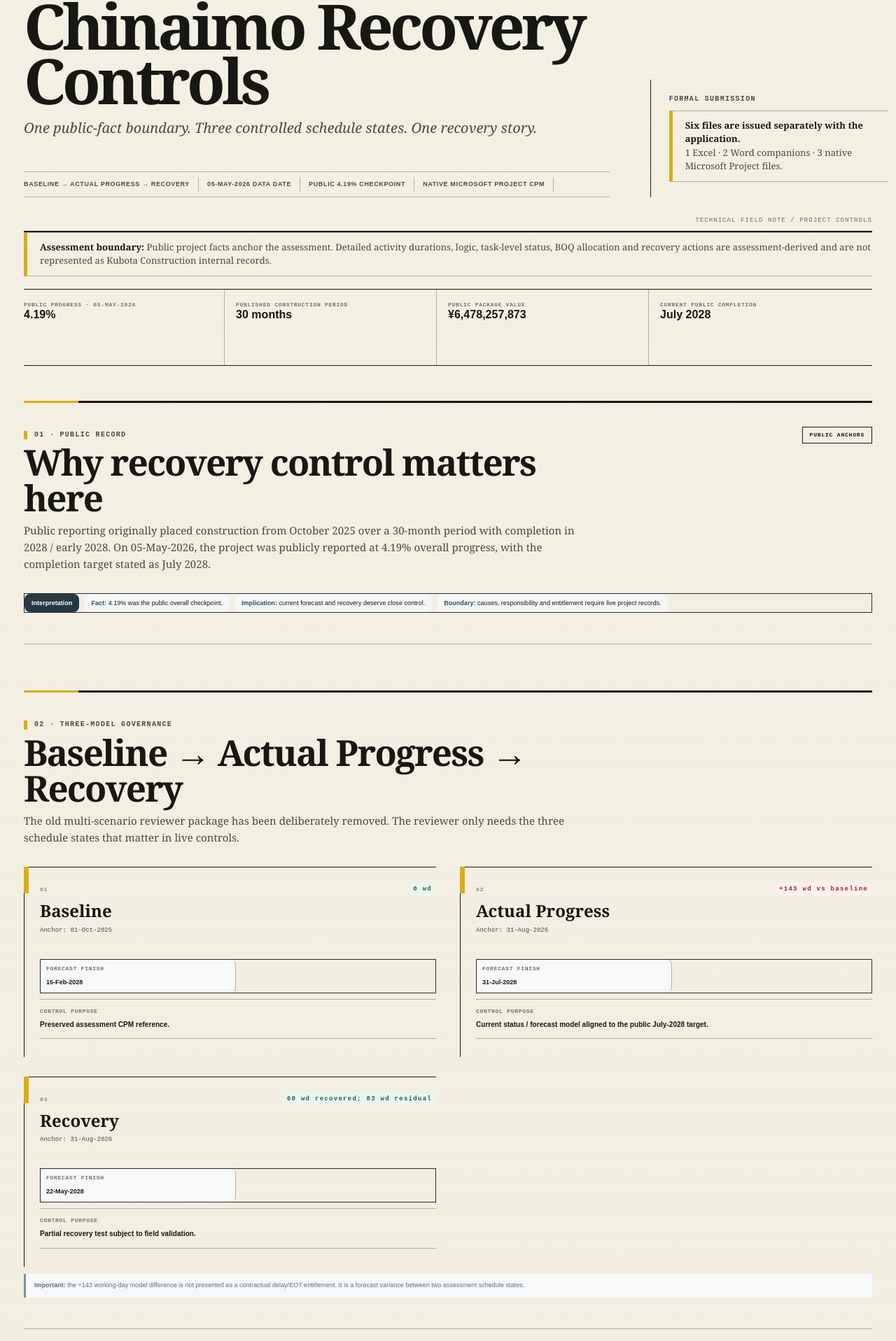
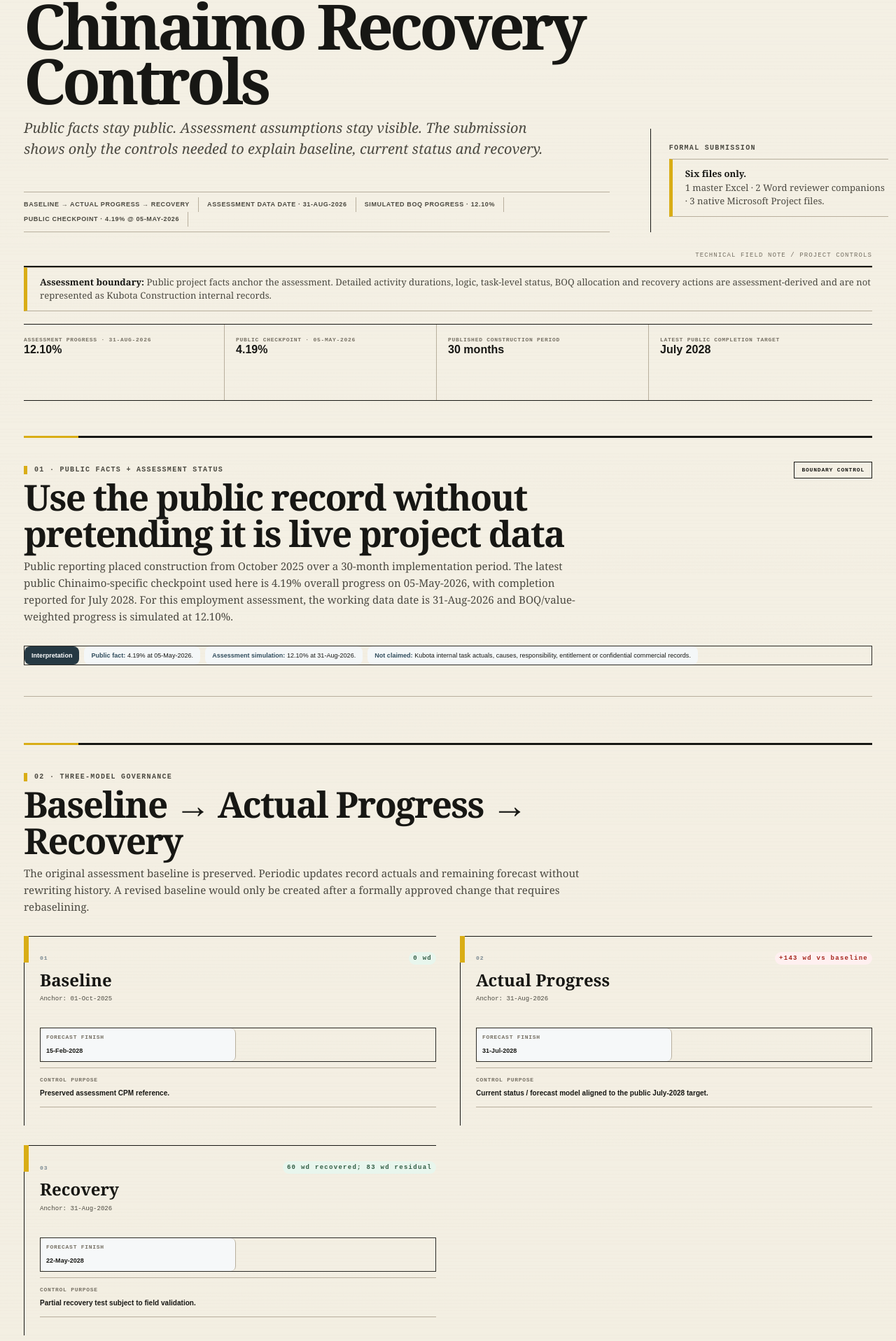
Before and after one commit to michaelfutol/Michael-Futol-Chinaimo-Project-Controls, a Next.js app: page / in a window 1280 px wide. Shown: the part 287-2204 px from the top of the page at 70% size. Built offline with nearby package versions, Linux system fonts and the light colour scheme.

Commit message:
website: align English reviewer page to 31-Aug assessment status

```diff
--- a/app/page.tsx
+++ b/app/page.tsx
@@ -7,6 +7,7 @@ export const metadata: Metadata = {
 };
 
 const money=(n:number)=>new Intl.NumberFormat('en-US',{maximumFractionDigits:0}).format(n);
+const pct=(n:number)=>`${n.toFixed(2)}%`;
 
 export default function Page(){
   const m=assessment.meta;
@@ -20,31 +21,31 @@ export default function Page(){
       <div className="heroCopy">
         <div className="eyebrow">MICHAEL FUTOL · PROJECT CONTROLS TECHNICAL ASSESSMENT</div>
         <h1>Chinaimo Recovery Controls</h1>
-        <p className="heroLead">One public-fact boundary. Three controlled schedule states. One recovery story.</p>
-        <div className="heroTags"><span>Baseline → Actual Progress → Recovery</span><span>05-May-2026 Data Date</span><span>Public 4.19% checkpoint</span><span>Native Microsoft Project CPM</span></div>
+        <p className="heroLead">Public facts stay public. Assessment assumptions stay visible. The submission shows only the controls needed to explain baseline, current status and recovery.</p>
+        <div className="heroTags"><span>Baseline → Actual Progress → Recovery</span><span>Assessment Data Date · 31-Aug-2026</span><span>Simulated BOQ Progress · {pct(m.assessmentProgress)}</span><span>Public checkpoint · {pct(m.publicProgress)} @ 05-May-2026</span></div>
       </div>
       <div className="heroAction">
         <div className="deliverableLabel">FORMAL SUBMISSION</div>
-        <div className="notice" style={{margin:0}}><b>Six files are issued separately with the application.</b><br/>1 Excel · 2 Word companions · 3 native Microsoft Project files.</div>
+        <div className="notice" style={{margin:0}}><b>Six files only.</b><br/>1 master Excel · 2 Word reviewer companions · 3 native Microsoft Project files.</div>
       </div>
     </section>
 
     <section className="notice"><b>Assessment boundary:</b> {m.dataBoundary}</section>
 
     <section className="kpis">
-      <Kpi label="Public Progress · 05-May-2026" value={`${m.publicProgress.toFixed(2)}%`}/>
+      <Kpi label="Assessment Progress · 31-Aug-2026" value={pct(m.assessmentProgress)}/>
+      <Kpi label="Public Checkpoint · 05-May-2026" value={pct(m.publicProgress)}/>
       <Kpi label="Published Construction Period" value={`${m.publishedDurationMonths} months`}/>
-      <Kpi label="Public Package Value" value={`¥${money(m.publicPackageValue)}`}/>
-      <Kpi label="Current Public Completion" value={m.publicCurrentCompletion}/>
+      <Kpi label="Latest Public Completion Target" value={m.publicCurrentCompletion}/>
     </section>
 
     <section className="panel">
-      <div className="sectionHead"><div><span className="sectionNo">01 · PUBLIC RECORD</span><h2>Why recovery control matters here</h2><p>Public reporting originally placed construction from October 2025 over a 30-month period with completion in 2028 / early 2028. On 05-May-2026, the project was publicly reported at 4.19% overall progress, with the completion target stated as July 2028.</p></div><span className="statusPill muted">PUBLIC ANCHORS</span></div>
-      <div className="commentaryRule"><b>Interpretation</b><span><strong>Fact:</strong> 4.19% was the public overall checkpoint.</span><span><strong>Implication:</strong> current forecast and recovery deserve close control.</span><span><strong>Boundary:</strong> causes, responsibility and entitlement require live project records.</span></div>
+      <div className="sectionHead"><div><span className="sectionNo">01 · PUBLIC FACTS + ASSESSMENT STATUS</span><h2>Use the public record without pretending it is live project data</h2><p>Public reporting placed construction from October 2025 over a 30-month implementation period. The latest public Chinaimo-specific checkpoint used here is {pct(m.publicProgress)} overall progress on 05-May-2026, with completion reported for {m.publicCurrentCompletion}. For this employment assessment, the working data date is 31-Aug-2026 and BOQ/value-weighted progress is simulated at {pct(m.assessmentProgress)}.</p></div><span className="statusPill muted">BOUNDARY CONTROL</span></div>
+      <div className="commentaryRule"><b>Interpretation</b><span><strong>Public fact:</strong> {pct(m.publicProgress)} at 05-May-2026.</span><span><strong>Assessment simulation:</strong> {pct(m.assessmentProgress)} at 31-Aug-2026.</span><span><strong>Not claimed:</strong> Kubota internal task actuals, causes, responsibility, entitlement or confidential commercial records.</span></div>
     </section>
 
     <section className="panel">
-      <div className="sectionHead"><div><span className="sectionNo">02 · THREE-MODEL GOVERNANCE</span><h2>Baseline → Actual Progress → Recovery</h2><p>The old multi-scenario reviewer package has been deliberately removed. The reviewer only needs the three schedule states that matter in live controls.</p></div></div>
+      <div className="sectionHead"><div><span className="sectionNo">02 · THREE-MODEL GOVERNANCE</span><h2>Baseline → Actual Progress → Recovery</h2><p>The original assessment baseline is preserved. Periodic updates record actuals and remaining forecast without rewriting history. A revised baseline would only be created after a formally approved change that requires rebaselining.</p></div></div>
       <div className="scenarioGrid">
         {assessment.models.map((model,index)=><article className="scenario" key={model.id}>
           <div className="scenarioTop"><span>{String(index+1).padStart(2,'0')}</span><b className={model.id==='actual'?'impactBad':'impactOk'}>{model.delta}</b></div>
@@ -53,28 +54,33 @@ export default function Page(){
           <div className="solutionBox"><small>CONTROL PURPOSE</small><strong>{model.purpose}</strong></div>
         </article>)}
       </div>
-      <p className="controlNote"><b>Important:</b> the +143 working-day model difference is not presented as a contractual delay/EOT entitlement. It is a forecast variance between two assessment schedule states.</p>
+      <p className="controlNote"><b>Contract boundary:</b> a {m.currentDifferenceWorkingDays}-working-day model difference is a forecast variance between assessment states. It is not automatically an EOT, compensable delay or responsibility determination.</p>
     </section>
 
     <section className="panel">
-      <div className="sectionHead"><div><span className="sectionNo">03 · RECOVERY TEST</span><h2>Partial recovery, not wishful rebaselining</h2><p>The recovery model targets 60 working days of improvement, moving the assessment forecast from 31-Jul-2028 to 22-May-2028 while retaining an 83-working-day residual difference from the assessment baseline.</p></div><span className="statusPill">FIELD-VALIDATE</span></div>
+      <div className="sectionHead"><div><span className="sectionNo">03 · RECOVERY TEST</span><h2>Recover what can be defended, not what looks impressive</h2><p>The assessment recovery test targets {m.recoveryGainWorkingDays} working days of improvement, moving the modeled current finish from {m.currentForecast} to {m.recoveryForecast}. A residual {m.residualDifferenceWorkingDays}-working-day difference from the assessment baseline remains visible rather than being hidden through rebaselining.</p></div><span className="statusPill">FIELD-VALIDATE</span></div>
       <div className="tableScroll"><table><thead><tr><th>Activity</th><th>Workfront</th><th>Gain target</th><th>Assessment action</th><th>Execution gate</th></tr></thead><tbody>
         {assessment.recoveryActions.map(r=><tr key={r.activity}><td><code>{r.activity}</code></td><td>{r.workfront}</td><td>{r.gain} wd</td><td>{r.action}</td><td>{r.gate}</td></tr>)}
       </tbody></table></div>
       <div className="controlRule"><b>Recovery approval gate</b><span>Construction</span><span>Engineering</span><span>Procurement</span><span>QA/QC</span><span>HSE</span><span>Commercial</span></div>
     </section>
 
+    <section className="panel">
+      <div className="sectionHead"><div><span className="sectionNo">04 · MONTHLY CONTROL / IPC</span><h2>Simple periodic control chain</h2><p>The assessment uses monthly reporting as a transparent working convention: measurement → earned progress → current forecast → sample interim payment certificate. Exact billing cut-off, retention, advance recovery, taxes and certification terms remain subject to the actual Contract Particular Conditions.</p></div></div>
+      <div className="commentaryRule"><b>Baseline governance</b><span><strong>Rev 0:</strong> preserve the original assessment baseline.</span><span><strong>Monthly update:</strong> record actuals, remaining durations and forecast.</span><span><strong>Revised baseline:</strong> create only after formal approval when an authorized change genuinely requires it.</span></div>
+    </section>
+
     <section className="panel downloads" id="submission">
-      <div className="downloadIntro"><span className="sectionNo">04 · FORMAL ATTACHMENT SET</span><h2>Exactly six files</h2><p>The website is presentation-only. The authoritative working files are supplied directly with the application.</p></div>
+      <div className="downloadIntro"><span className="sectionNo">05 · FORMAL ATTACHMENT SET</span><h2>Exactly six files</h2><p>The website is presentation-only. The authoritative working files are supplied directly with the application.</p></div>
       <div className="authorityGrid">
-        <div><span className="authorityTool">EXCEL</span><b>Michael_Futol_Chinaimo_Project_Controls.xlsx</b><p>Master controls workbook.</p></div>
-        <div><span className="authorityTool">WORD</span><b>English + 日本語 reviewer companions</b><p>Two concise reviewer defence documents.</p></div>
+        <div><span className="authorityTool">EXCEL</span><b>Michael_Futol_Chinaimo_Project_Controls.xlsx</b><p>Master controls workbook with monthly status and one sample IPC.</p></div>
+        <div><span className="authorityTool">WORD</span><b>English + 日本語 reviewer companions</b><p>Concise reviewer FAQ and control rationale.</p></div>
         <div><span className="authorityTool">MS PROJECT</span><b>Baseline + Actual Progress + Recovery</b><p>Exactly three native .mpp files.</p></div>
       </div>
     </section>
 
     <section className="panel" id="sources">
-      <div className="sectionHead"><div><span className="sectionNo">05 · SOURCES</span><h2>Public facts are traceable</h2><p>Every project fact used to anchor the assessment can be checked independently.</p></div></div>
+      <div className="sectionHead"><div><span className="sectionNo">06 · SOURCES</span><h2>Public facts are traceable</h2><p>Public project anchors are separated from assessment-derived data. Public package value: ¥{money(m.publicPackageValue)}.</p></div></div>
       <div className="sourceList">{assessment.sources.map(s=><a href={s.url} target="_blank" rel="noreferrer" key={s.url}>{s.label} ↗</a>)}</div>
     </section>
 
```
